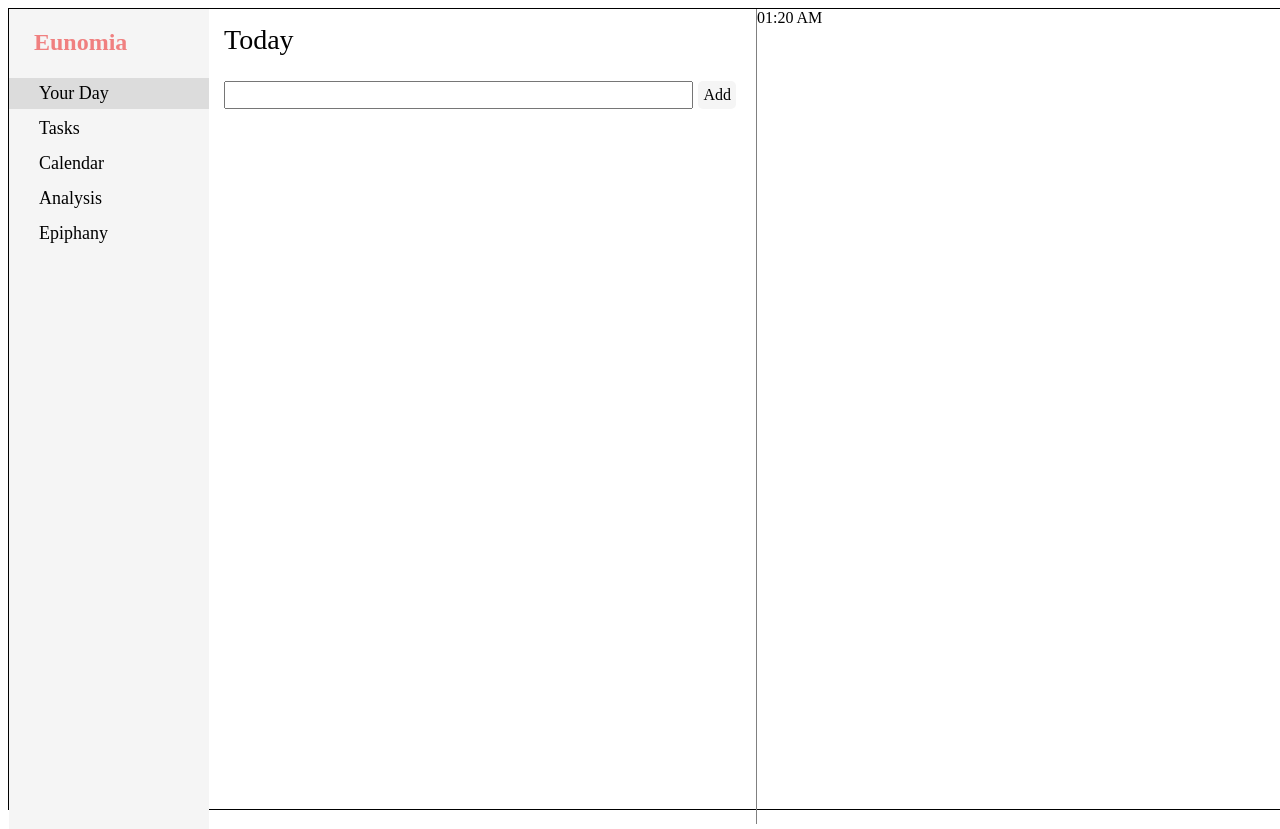
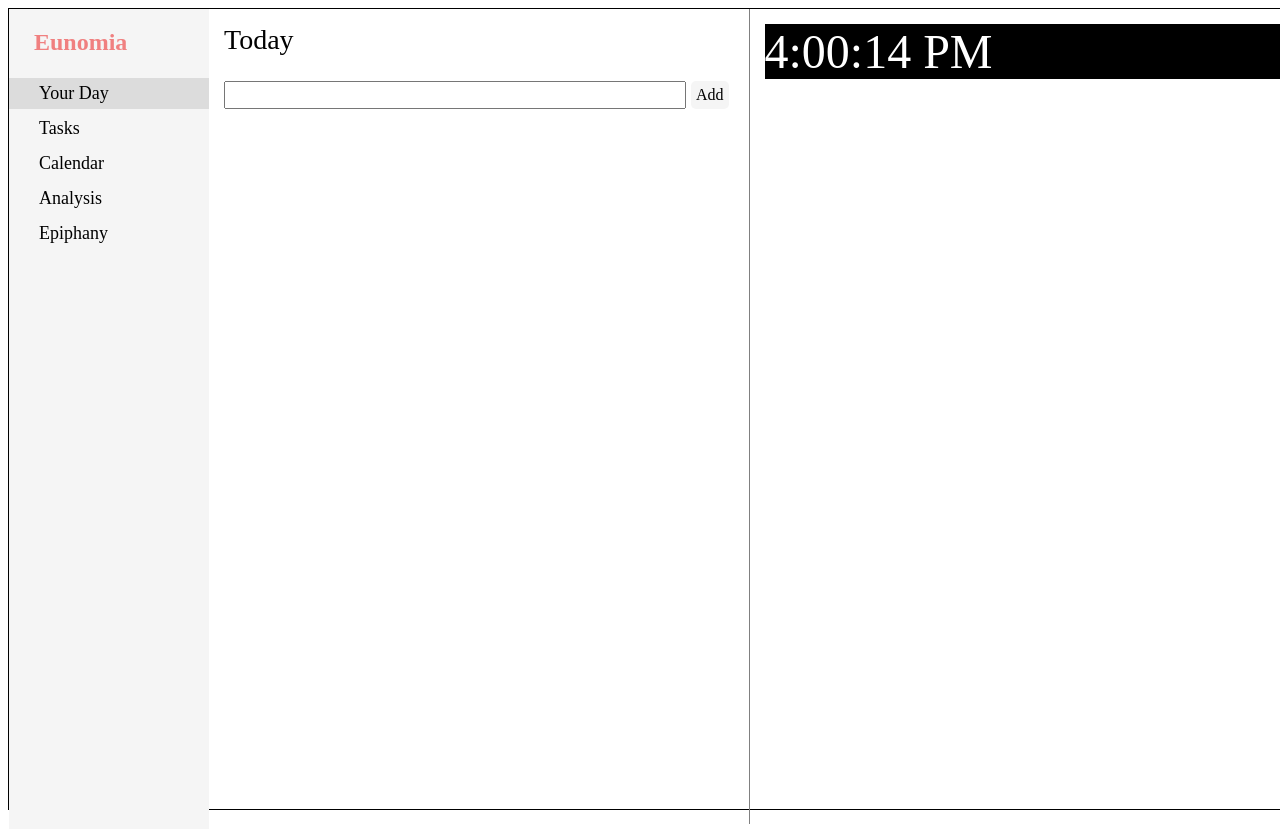
Before and after one commit to Ratioho/eunomia-web, a React (Create React App) app: page / in a window 1280 px wide. Built offline with nearby package versions, Linux system fonts and the light colour scheme.

Commit message:
feat: basic today list & clock

```diff
--- a/src/components/TabToday.jsx
+++ b/src/components/TabToday.jsx
@@ -13,6 +13,7 @@ const DivTodayLeft = styled.div`
 const DivTodayRight = styled.div`
   flex: 1;
   height: 100vh;
+  padding: 15px 0px 0px 15px;
 `
 
 const InputLine = styled.div`
@@ -43,6 +44,45 @@ const TodoItem = ({data}) => {
     <div>{data}</div>
   )
 }
+
+
+
+// Digital Clock
+class Clock extends React.Component {
+  constructor(props) {
+    super(props);
+    this.state = {date: new Date()};
+  }
+
+  componentDidMount() {
+    this.timerID = setInterval(
+      () => this.tick(),
+      1000
+    );
+  }
+
+  componentWillUnmount() {
+    clearInterval(this.timerID);
+  }
+
+  tick() {
+    this.setState({
+      date: new Date()
+    });
+  }
+
+  render() {
+    return (
+      <div style={{background: 'black'}}>
+        <span style={{fontSize: 48, color: 'white'}}>{this.state.date.toLocaleTimeString()}</span>
+      </div>
+    );
+  }
+}
+
+
+
+
 
 const TabToday = () => {
 
@@ -79,7 +119,7 @@ const TabToday = () => {
       </DivTodayLeft>
       <DivTodayRight>
         {/* Clock */}
-        <span>01:20 AM</span>
+        <Clock />
       </DivTodayRight>
     </DivToday>
   )
```
Also changed, not shown: 1 other file (tests, documents, lock files or other folders).
